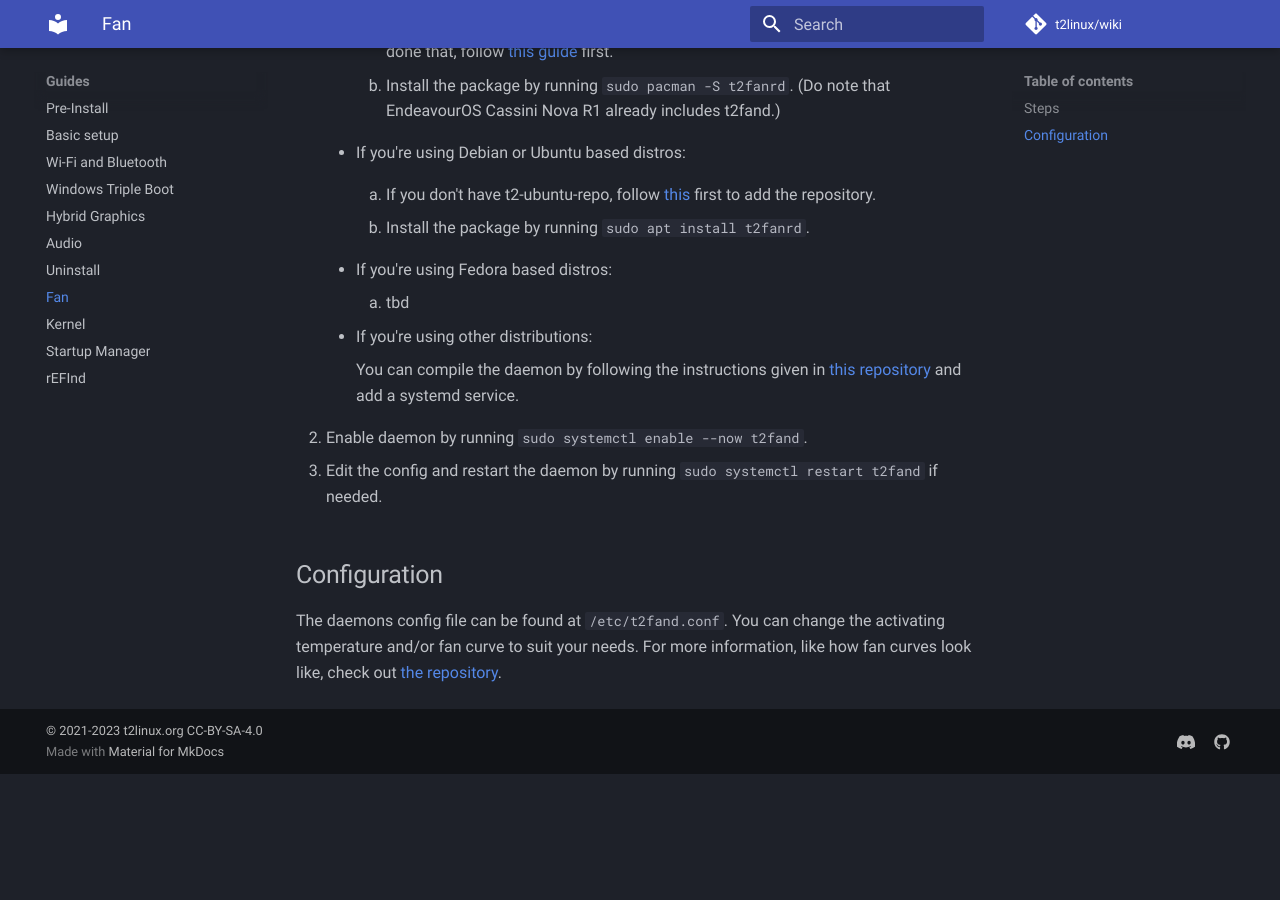
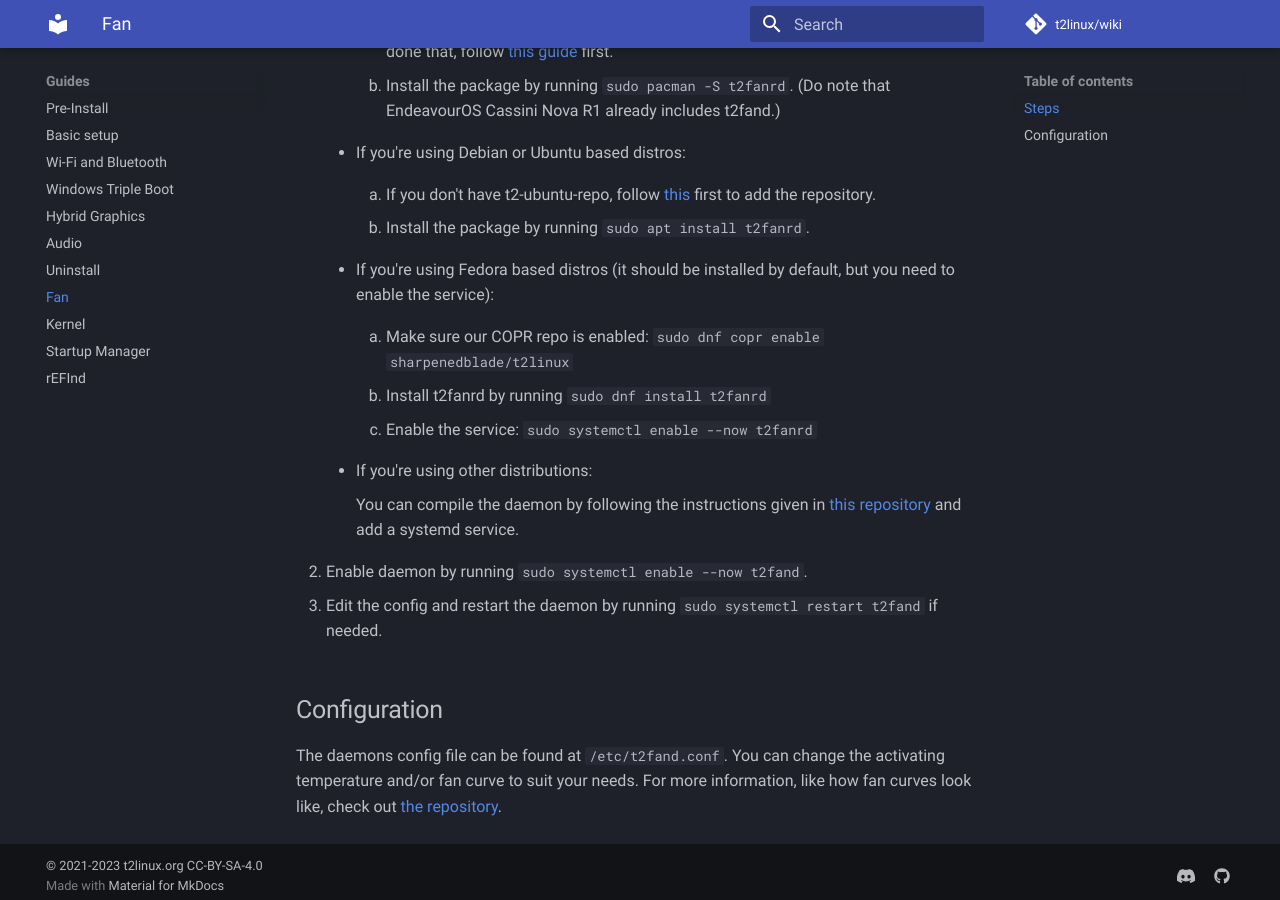
Before and after one commit to t2linux/wiki, an MkDocs documentation site: the page built from docs/guides/fan.md, in a window 1280 px wide and 900 px high, scrolled down 577 px. Built offline with MkDocs 1.6.1 and Material for MkDocs 9.7.7, drawn with Linux system fonts in a browser that asks for light colours; comment, search, counter and statistics services are not loaded; before the commit the page ends 1351 px from its top, so only the background shows below that.

Commit message:
Add instructions for `t2fanrd` on Fedora

```diff
--- a/docs/guides/fan.md
+++ b/docs/guides/fan.md
@@ -20,9 +20,13 @@ In some Macs, the fan has been found to work out of the box. In such a case the
 
         2. Install the package by running `sudo apt install t2fanrd`.
 
-    -   If you're using Fedora based distros:
+    -   If you're using Fedora based distros (it should be installed by default, but you need to enable the service):
 
-        1. tbd
+        1. Make sure our COPR repo is enabled: `sudo dnf copr enable sharpenedblade/t2linux`
+
+        2. Install t2fanrd by running `sudo dnf install t2fanrd`
+
+        3. Enable the service: `sudo systemctl enable --now t2fanrd`
 
     -   If you're using other distributions:
 
```
